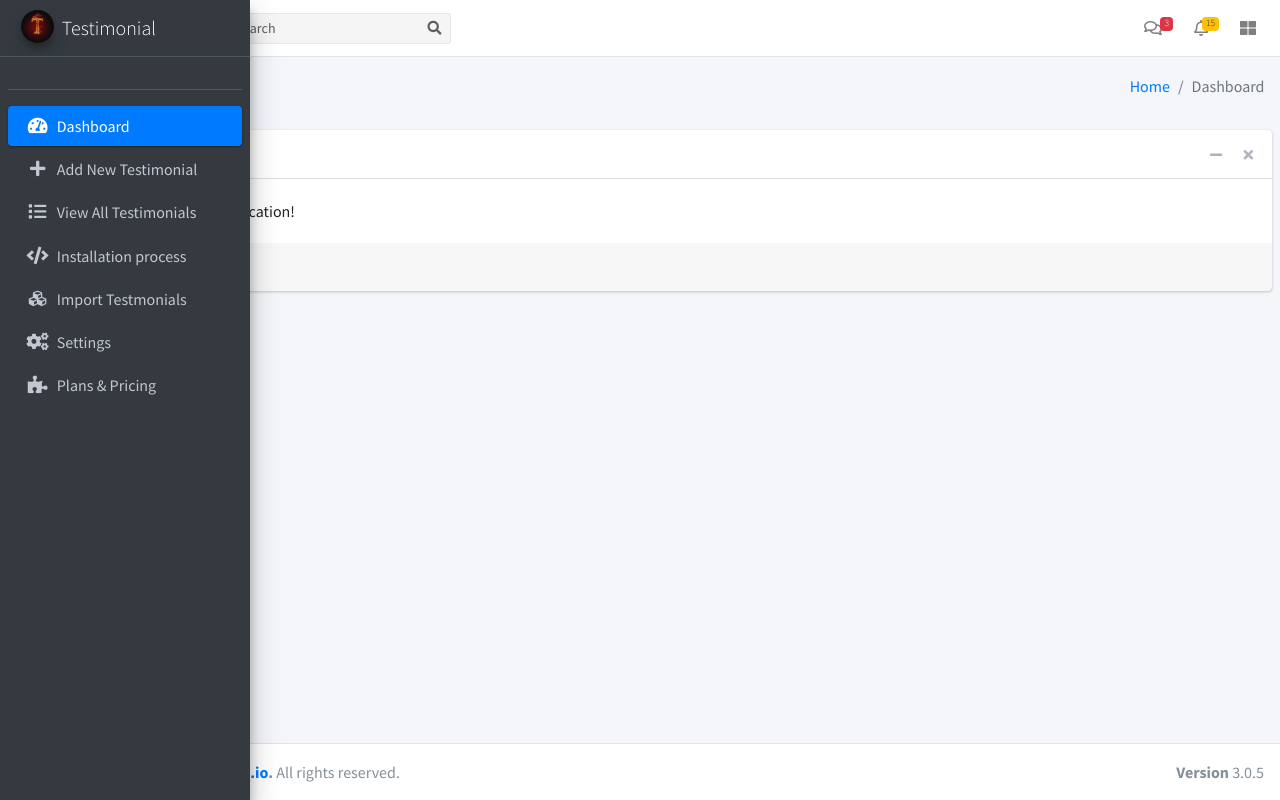
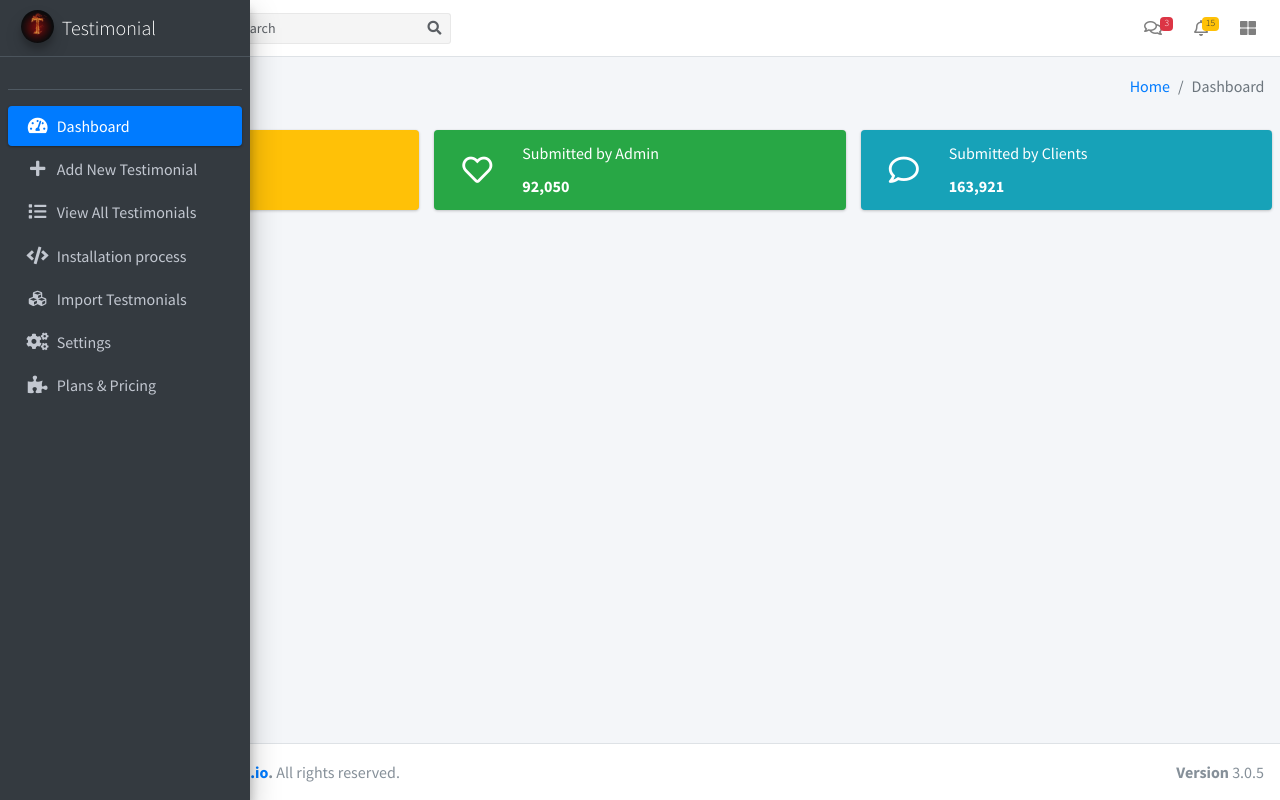
Before and after one commit to gagancodingkart/review-testimonial-app, a PHP site: page /Testimonial.php in a window 1280 px wide. Run offline with PHP 8.4, Linux system fonts and the light colour scheme; some libraries are stand-ins or nearby versions.

Commit message:
app Dashboard design, feedback form on single product page

```diff
--- a/action/Testimonial.php
+++ b/action/Testimonial.php
@@ -21,30 +21,46 @@
 
     <!-- Main content -->
     <section class="content">
+      <div class="row">
+          <div class="col-md-12">
+            <div class="row">
+              <div class="col-md-4">
+               <div class="info-box mb-3 bg-warning">
+               <span class="info-box-icon"><i class="fas fa-tag"></i></span>
 
-      <!-- Default box -->
-      <div class="card">
-        <div class="card-header">
-          <h3 class="card-title">Title</h3>
-
-          <div class="card-tools">
-            <button type="button" class="btn btn-tool" data-card-widget="collapse" data-toggle="tooltip" title="Collapse">
-              <i class="fas fa-minus"></i></button>
-            <button type="button" class="btn btn-tool" data-card-widget="remove" data-toggle="tooltip" title="Remove">
-              <i class="fas fa-times"></i></button>
+               <div class="info-box-content">
+                <span class="info-box-text">Total Testimonial</span>
+                <span class="info-box-number">5,200</span>
+               </div>
+               <!-- /.info-box-content -->
+               </div>
+              </div>
+              <div class="col-md-4">
+               <div class="info-box mb-3 bg-success">
+                <span class="info-box-icon"><i class="far fa-heart"></i></span>
+                <div class="info-box-content">
+                 <span class="info-box-text">Submitted by Admin</span>
+                 <span class="info-box-number">92,050</span>
+                </div>
+                <!-- /.info-box-content -->
+               </div>
+              </div>
+              <div class="col-md-4">
+                <div class="info-box mb-3 bg-info">
+                <span class="info-box-icon"><i class="far fa-comment"></i></span>
+                <div class="info-box-content">
+                  <span class="info-box-text">Submitted by Clients</span>
+                  <span class="info-box-number">163,921</span>
+                </div>
+               <!-- /.info-box-content -->
+               </div>
+              </div>
+              <!-- /.col -->
+            </div>
+            <!-- /.card -->
           </div>
-        </div>
-        <div class="card-body">
-          Start creating your amazing application!
-        </div>
-        <!-- /.card-body -->
-        <div class="card-footer">
-          Footer
-        </div>
-        <!-- /.card-footer-->
-      </div>
-      <!-- /.card -->
-
+          <!-- /.col -->
+     </div>
     </section>
     <!-- /.content -->
   </div>
--- /dev/null
+++ b/action/include/assets/review.js
@@ -0,0 +1,5 @@
+<script src="https://ajax.googleapis.com/ajax/libs/jquery/3.5.1/jquery.min.js"></script>
+
+$(document).ready(function() {
+alert('jsonconnect');
+});
```
Also changed, not shown: action/ProductReview.php (+87 -15 lines), action/include/functions.php (added, +73 -0 lines).
